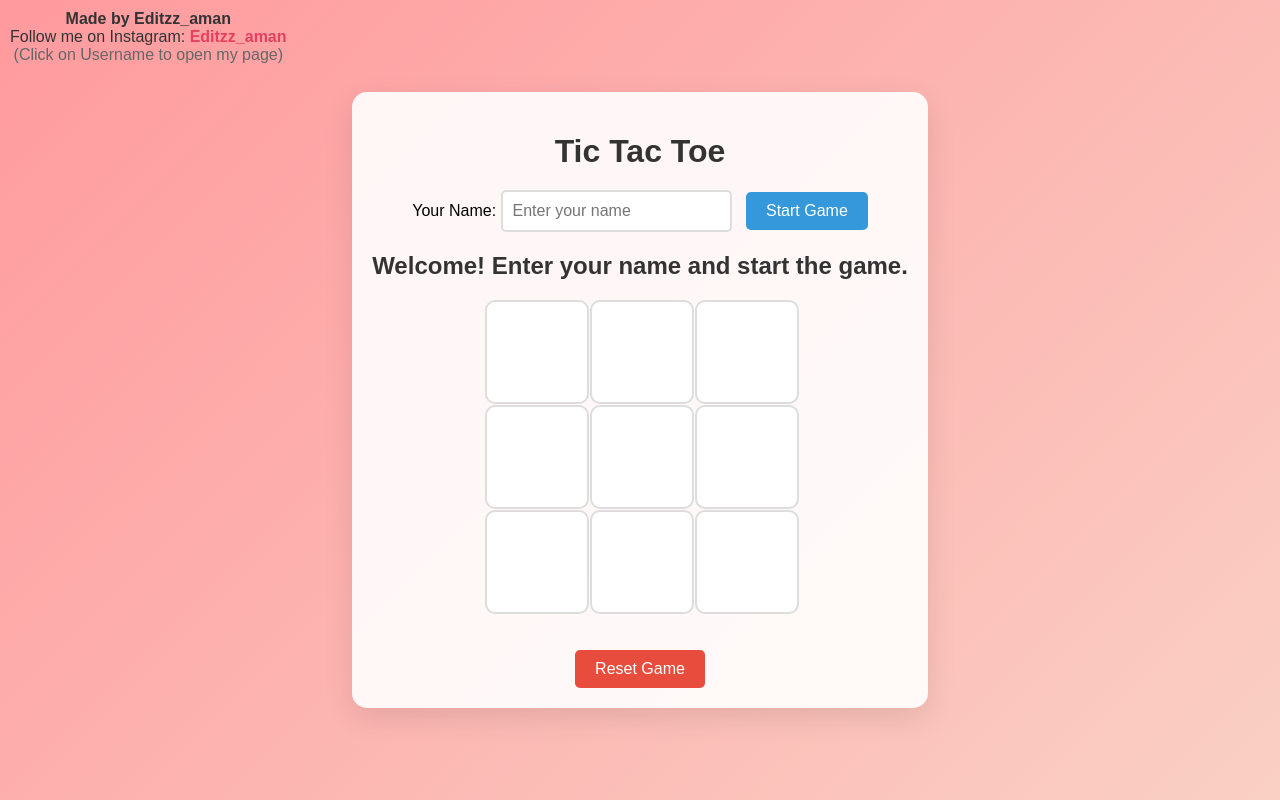
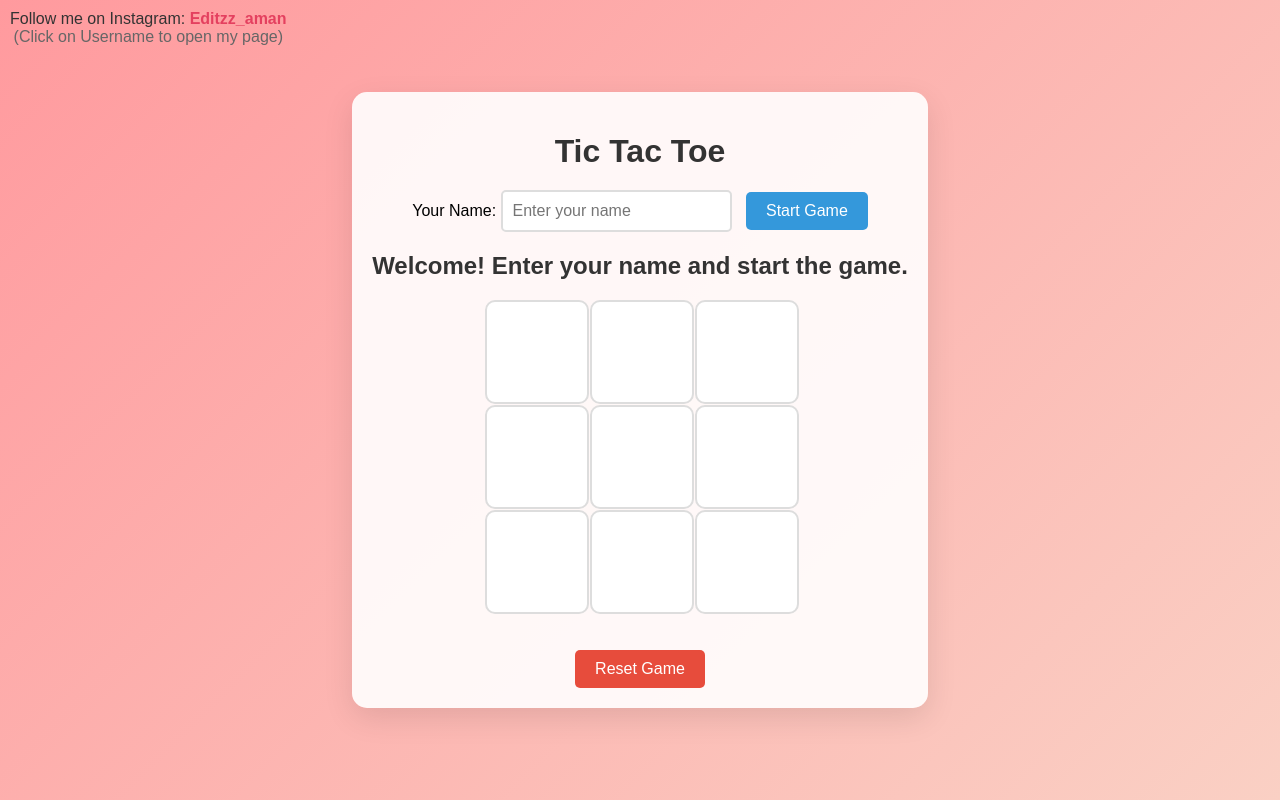
Before and after one commit to amanxd1231/tic-tac-toe, a plain HTML site: page index.html in a window 1280 px wide. Drawn offline with nearby package versions, Linux system fonts and the light colour scheme.

Commit message:
Add files via upload

```diff
--- a/index.html
+++ b/index.html
@@ -9,7 +9,6 @@
 <body>
     <!-- Instagram Footer at Top Left -->
     <div class="header-text">
-        <strong>Made by Editzz_aman</strong><br>
         Follow me on Instagram: <a href="https://www.instagram.com/editzz_aman/" target="_blank"><strong>Editzz_aman</strong></a><br>
         <span>(Click on Username to open my page)</span>
     </div>
```
